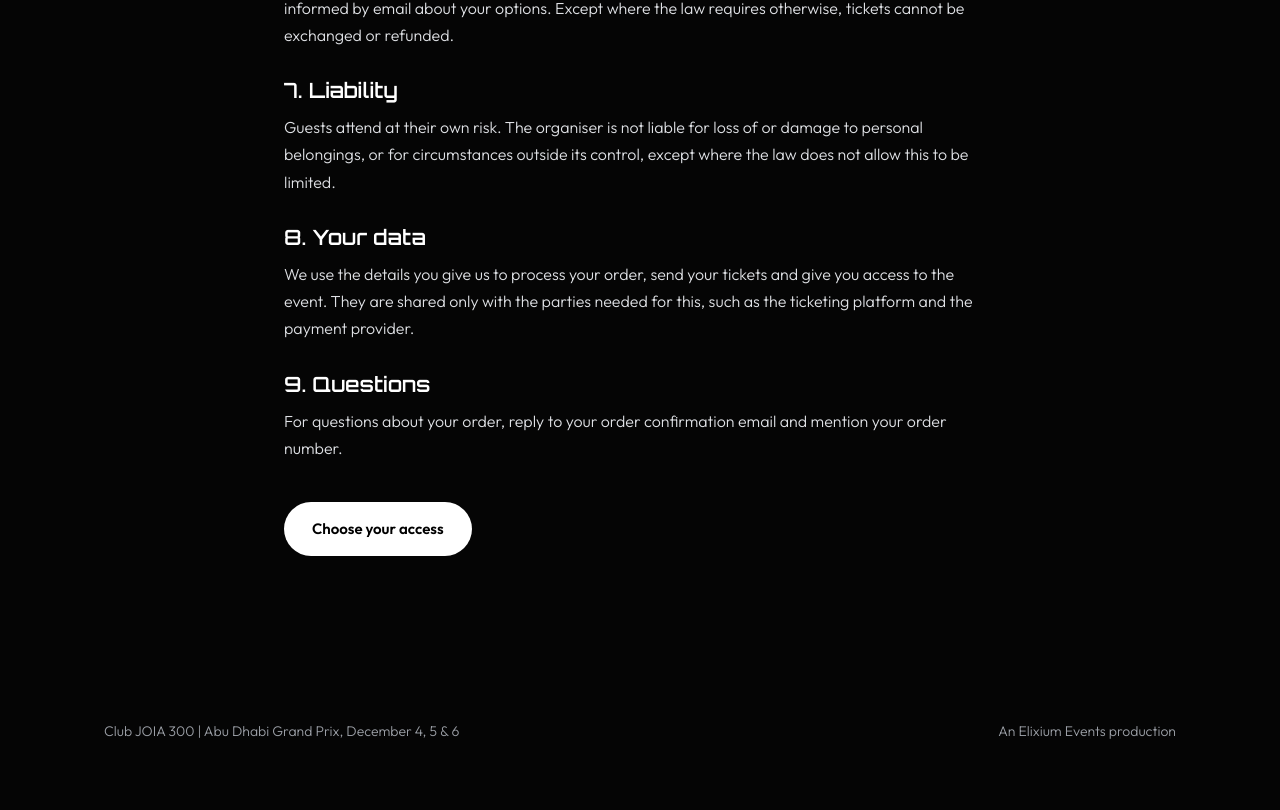
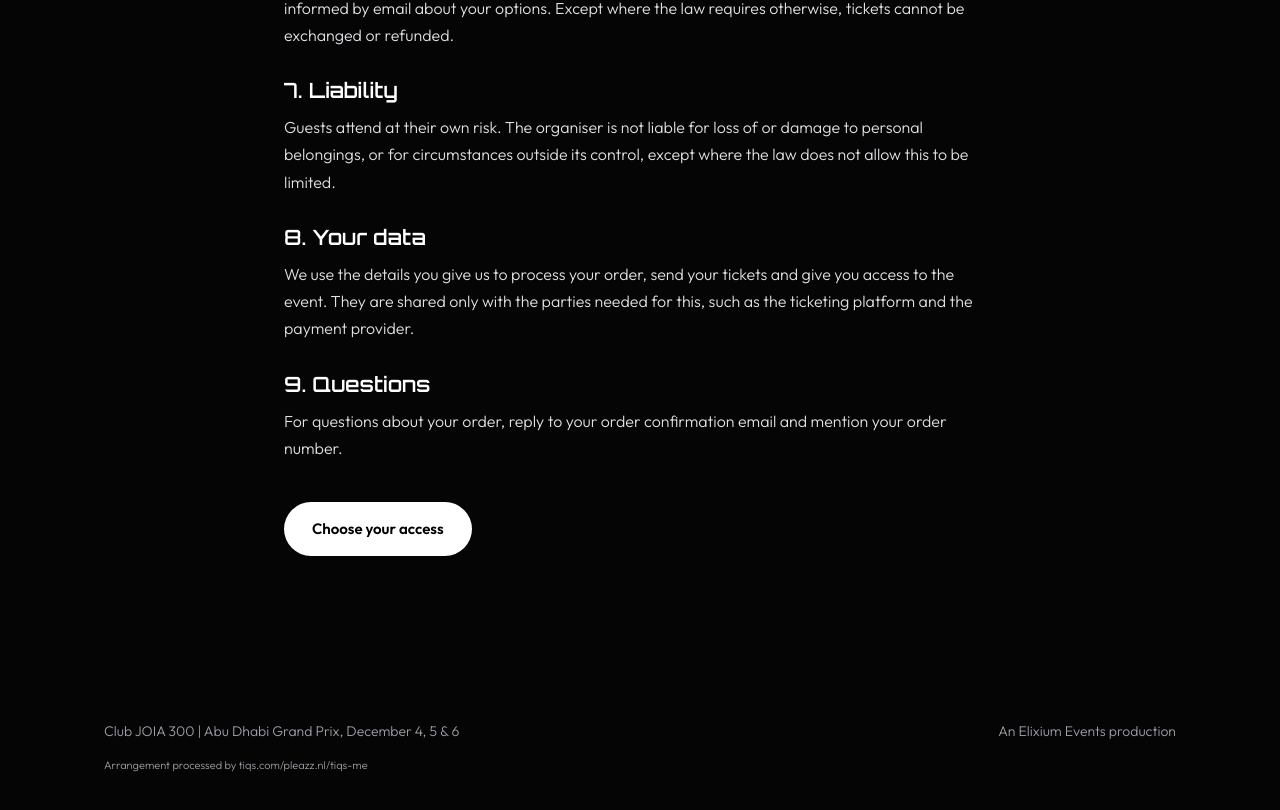
Before and after one commit to adilbingulzar/club-joia-site, a Next.js app: page /terms in a window 1280 px wide. Shown: the part 1284-2094 px from the top of the page. Before the commit the page ends 2072 px from the top, so only its background shows below. Built offline with nearby package versions, Linux system fonts and the light colour scheme.

Commit message:
add pleazz detail

```diff
--- a/app/globals.css
+++ b/app/globals.css
@@ -84,6 +84,7 @@ h2{font-family:var(--disp);font-weight:800;font-size:clamp(19px,2.2vw,28px);line
 .apply p{color:var(--mute);margin:0 0 32px}
 footer{padding:36px 0 44px;font-size:14px;color:var(--mute)}
 footer .wrap{display:flex;flex-wrap:wrap;justify-content:space-between;gap:12px}
+footer .processed-by{flex-basis:100%;font-size:11px}
 
 @media(max-width:820px){
  body{font-size:16px}
--- a/components/SiteNav.tsx
+++ b/components/SiteNav.tsx
@@ -34,7 +34,7 @@ export function PageHeader(props: { cta?: Cta; current?: string }) {
 export function Footer() {
   return (
     <footer>
-      <div className="wrap"><span>Club JOIA 300 | Abu Dhabi Grand Prix, December 4, 5 &amp; 6</span><span>An Elixium Events production</span></div>
+      <div className="wrap"><span>Club JOIA 300 | Abu Dhabi Grand Prix, December 4, 5 &amp; 6</span><span>An Elixium Events production</span><small className="processed-by">Arrangement processed by tiqs.com/pleazz.nl/tiqs-me</small></div>
     </footer>
   );
 }
```
